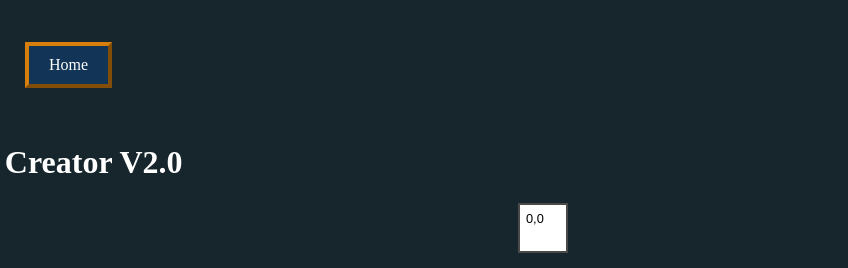
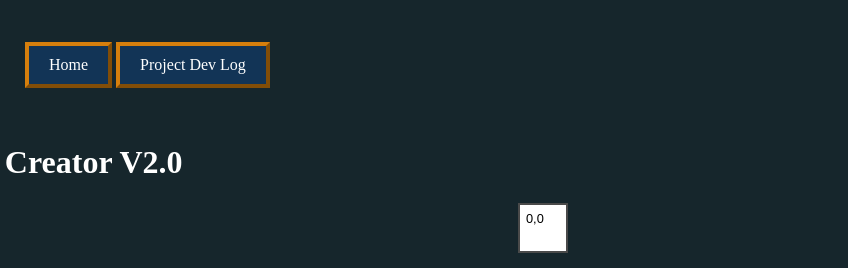
Before and after one commit to NewViewDev/filterCreatorMinimized, a plain HTML site: page index.html in a window 1280 px wide. Shown: the top 268 px of the page, 97-945 px from the left. Drawn offline with Linux system fonts and the light colour scheme; a script that the page names is missing.

Commit message:
Added Dev Log button

```diff
--- a/index.html
+++ b/index.html
@@ -35,9 +35,9 @@
           <li>
             <a href="https://newviewgames.github.io/">Home</a>
           </li>
-          <!-- <li>
-            <a href="https://newviewgames.github.io/">Other Projects</a>
-          </li> -->
+          <li>
+            <a href="https://newviewgames.github.io/projectRemarks/filterCreator.html">Project Dev Log</a>
+          </li>
         </ul>
       </nav>
     </div>
```
